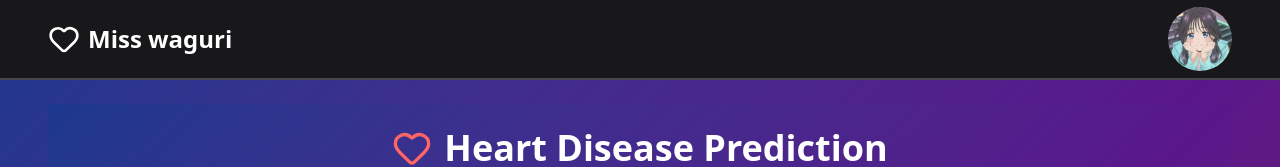
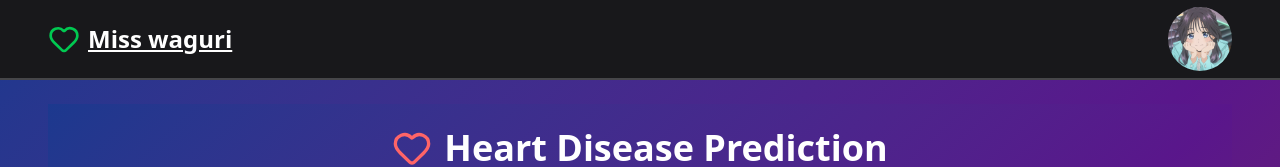
Before and after one commit to kapilsingh09/heart-disease, a React (Vite) app: page / in a window 1280 px wide. Shown: the top 167 px of the page. Built offline with nearby package versions, Linux system fonts and the light colour scheme.

Commit message:
env added

```diff
--- a/package.json
+++ b/package.json
@@ -12,6 +12,7 @@
   "dependencies": {
     "@tailwindcss/vite": "^4.1.14",
     "axios": "^1.12.2",
+    "dotenv": "^17.2.3",
     "lucide-react": "^0.545.0",
     "react": "^19.1.1",
     "react-dom": "^19.1.1",
--- a/src/components/Background.jsx
+++ b/src/components/Background.jsx
@@ -9,8 +9,8 @@ const Background = () => {
       <nav className="bg-zinc-900 text-white border-b-2 border-white/20 h-20 w-full flex items-center justify-between px-6 md:px-12  py-2 md:py-0">
         {/* Logo Section */}
         <div className="text-2xl font-semibold flex gap-2 items-center mb-2 md:mb-0">
-          <Heart className='h-8 w-8' />
-          <div>Miss waguri</div>
+          <Heart className='h-8 w-8 text-green-500'  />
+          <p className='underline'>Miss waguri</p>
         </div>
 
         {/* Profile Image */}
--- a/src/components/api.js
+++ b/src/components/api.js
@@ -1,14 +1,13 @@
-const predictHeart  = async (data)=>{
+export default async function predictHeart(data) {
     try {
-        const response = await fetch("/predict",{
-            method:'POST',
+        const response = await fetch(`${process.env.data_yha_hai}/predict`, {
+            method: 'POST',
             headers: { "Content-Type": "application/json" },
-            body:JSON.stringify(data),
+            body: JSON.stringify(data),
         });
 
-        if(!response.ok)
-        {
-            throw new Error("Network error")
+        if (!response.ok) {
+            throw new Error("Network error");
         }
         console.log(response);
 
@@ -18,9 +17,7 @@ const predictHeart  = async (data)=>{
         return result.prediction;
 
     } catch (error) {
-        console.log("Error",error);
-        return "Error: Could not get prediction"
+        console.log("Error", error);
+        return "Error: Could not get prediction";
     }
 }
-
-export default predictHeart
--- a/vite.config.js
+++ b/vite.config.js
@@ -5,12 +5,12 @@ import tailwindcss from '@tailwindcss/vite'
 // https://vite.dev/config/
 export default defineConfig({
   plugins: [react(), tailwindcss()],
-  server: {
-    proxy: {
-      '/predict': {
-        target: 'http://127.0.0.1:8000',
-        changeOrigin: true,
-      },
-    },
-  },
+  // server: {
+  //   proxy: {
+  //     '/predict': {
+  //       target: 'http://127.0.0.1:8000',
+  //       changeOrigin: true,
+  //     },
+  //   },
+  // },
 })
```
Also changed, not shown: 2 other files (tests, documents, lock files or other folders).
